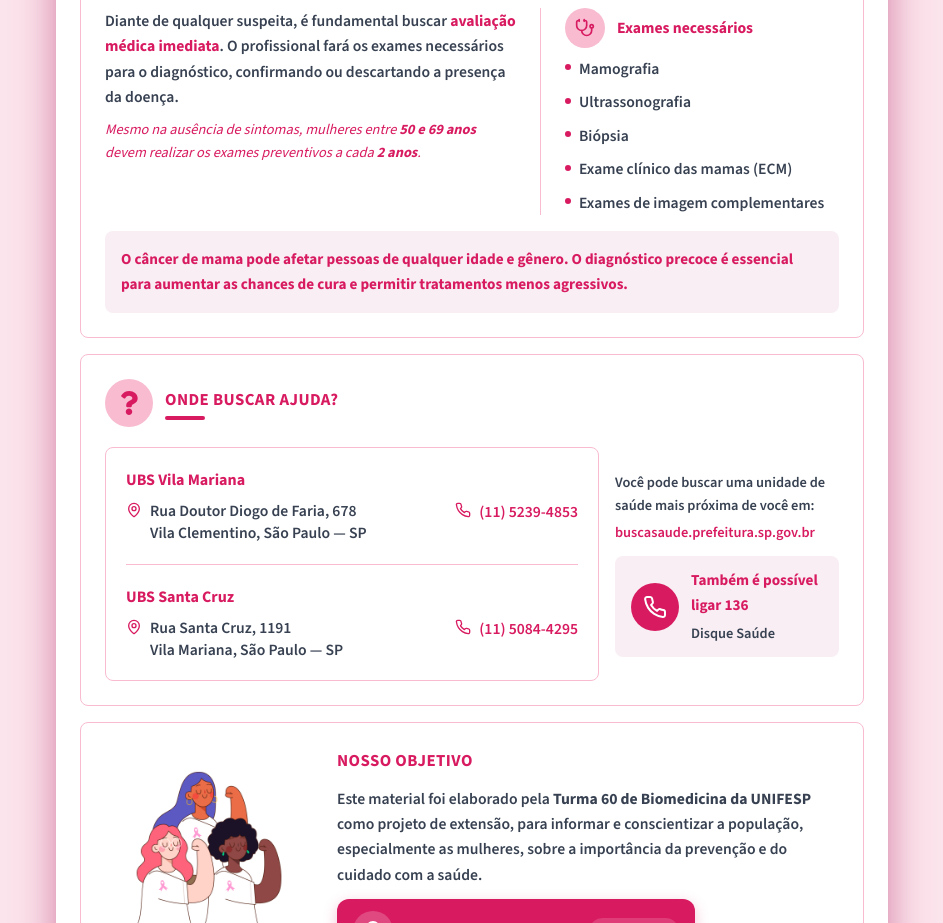
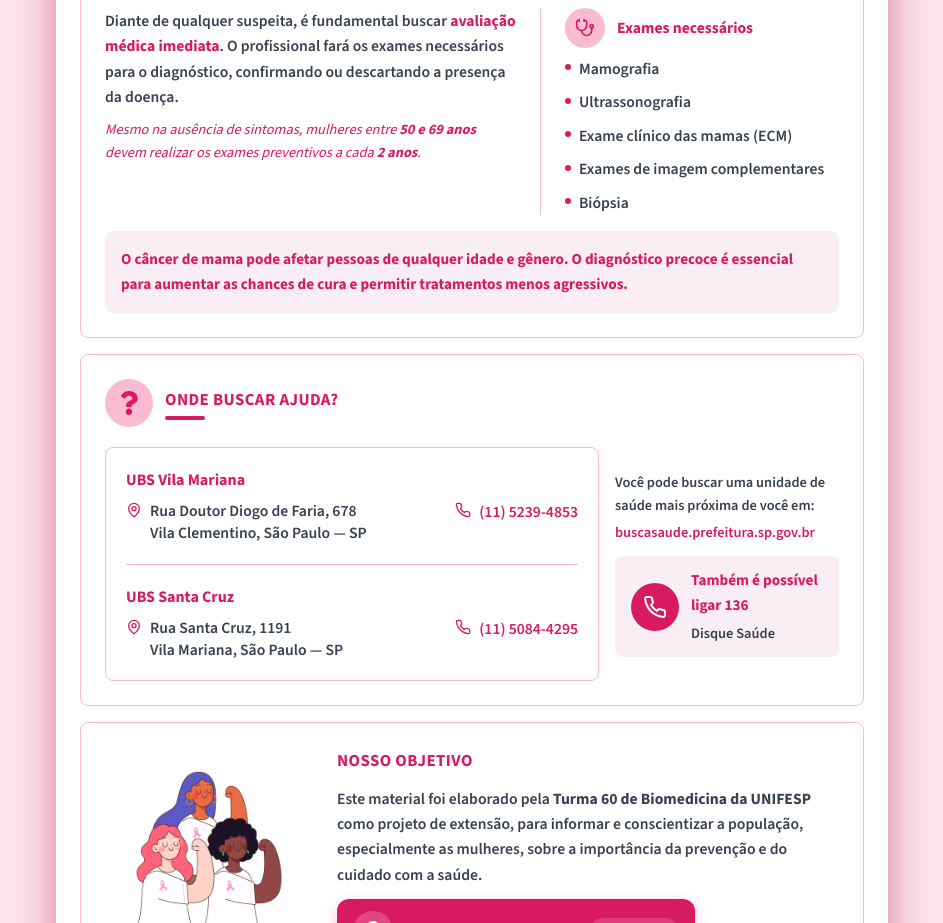
Before and after one commit to biomedt60-unifesp/cancer-de-mama, a React (Vite) app: page / in a window 1280 px wide. Shown: the part 1140-2063 px from the top of the page, without its empty margins (168-1111 px from the left). Built offline with nearby package versions, Linux system fonts and the light colour scheme.

Commit message:
list update

```diff
--- a/src/components/WhatToDoSection.tsx
+++ b/src/components/WhatToDoSection.tsx
@@ -35,9 +35,9 @@ export default function WhatToDoSection() {
             <List>
               <ListItem>Mamografia</ListItem>
               <ListItem>Ultrassonografia</ListItem>
-              <ListItem>Biópsia</ListItem>
               <ListItem>Exame clínico das mamas (ECM)</ListItem>
               <ListItem>Exames de imagem complementares</ListItem>
+              <ListItem>Biópsia</ListItem>
             </List>
           </div>
         </div>
```
